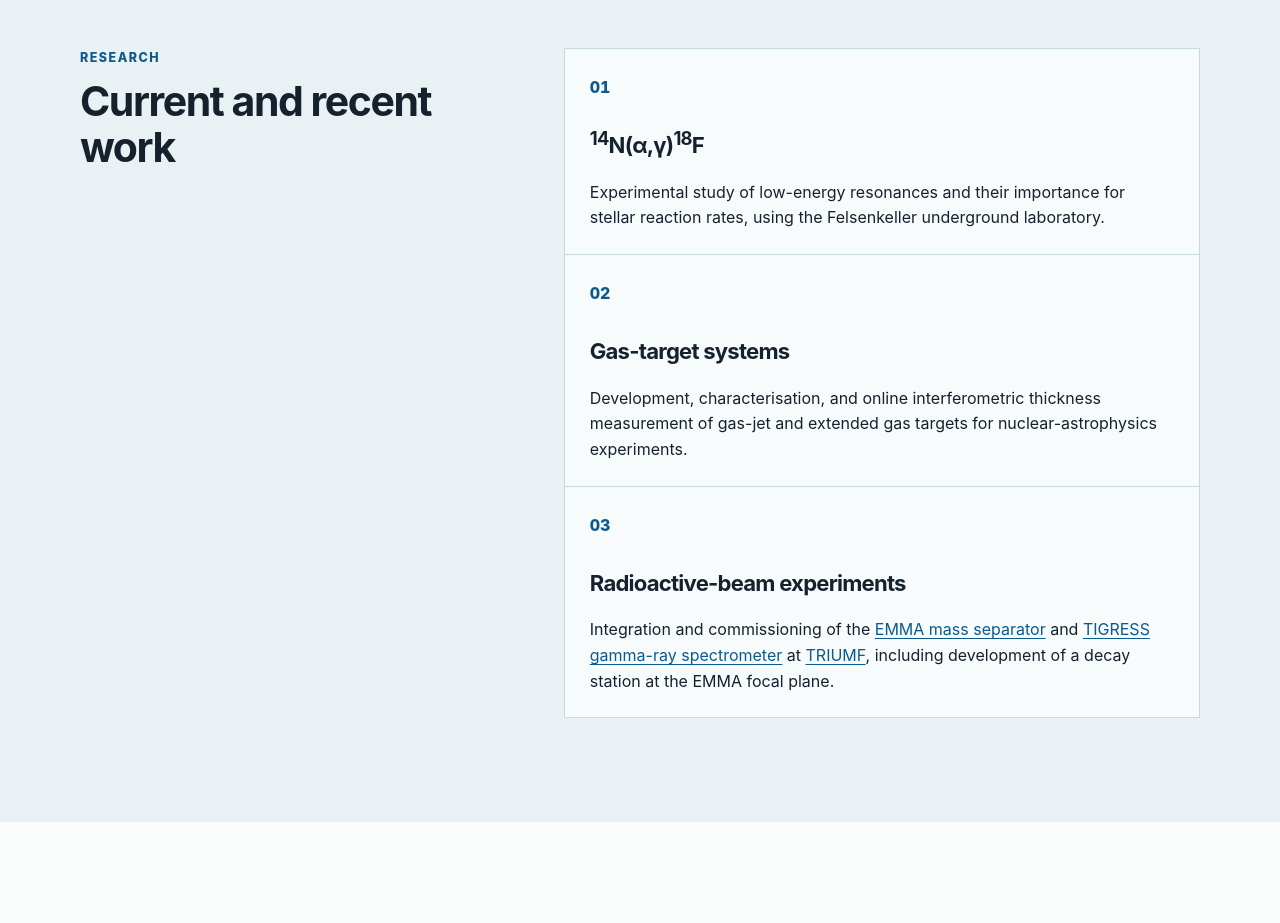
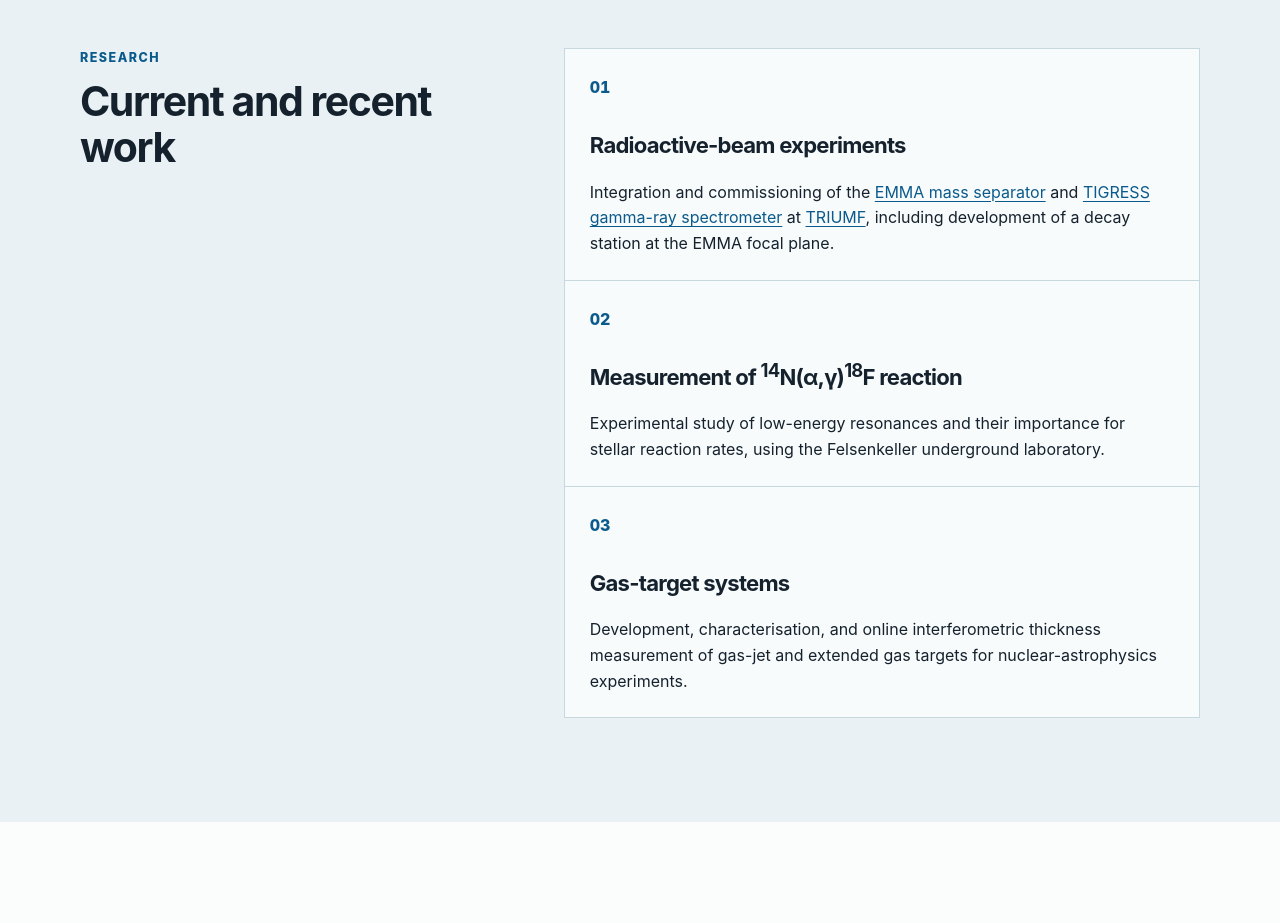
Before and after one commit to yadavanup02/yadavanup02.github.io, a plain HTML site: page index.html in a window 1280 px wide. Shown: the part 1220-2143 px from the top of the page. Drawn offline with Linux system fonts and the light colour scheme.

Commit message:
Reorganize card articles in index.html

```diff
--- a/index.html
+++ b/index.html
@@ -55,16 +55,6 @@
           <div class="cards">
             <article class="card">
               <p class="card-number">01</p>
-              <h3><sup>14</sup>N(&alpha;,&gamma;)<sup>18</sup>F</h3>
-              <p>Experimental study of low-energy resonances and their importance for stellar reaction rates, using the Felsenkeller underground laboratory.</p>
-            </article>
-            <article class="card">
-              <p class="card-number">02</p>
-              <h3>Gas-target systems</h3>
-              <p>Development, characterisation, and online interferometric thickness measurement of gas-jet and extended gas targets for nuclear-astrophysics experiments.</p>
-            </article>
-            <article class="card">
-              <p class="card-number">03</p>
               <h3>Radioactive-beam experiments</h3>
               <!-- <p>Integration and commissioning of the EMMA and TIGRESS systems at TRIUMF, including development of a decay station at the EMMA focal plane.</p> -->
               <p>
@@ -75,6 +65,15 @@
               at
               <a href="https://triumf.ca/" target="_blank" rel="noopener noreferrer">TRIUMF</a>, including development of a decay station at the EMMA focal plane.
             </p>
+            </article>
+            <article class="card">
+              <p class="card-number">02</p>
+              <h3> Measurement of <sup>14</sup>N(&alpha;,&gamma;)<sup>18</sup>F reaction</h3>
+              <p>Experimental study of low-energy resonances and their importance for stellar reaction rates, using the Felsenkeller underground laboratory.</p>
+            </article>
+            <article class="card">
+              <p class="card-number">03</p> <h3>Gas-target systems</h3>
+              <p>Development, characterisation, and online interferometric thickness measurement of gas-jet and extended gas targets for nuclear-astrophysics experiments.</p>
             </article>
           </div>
         </div>
```
